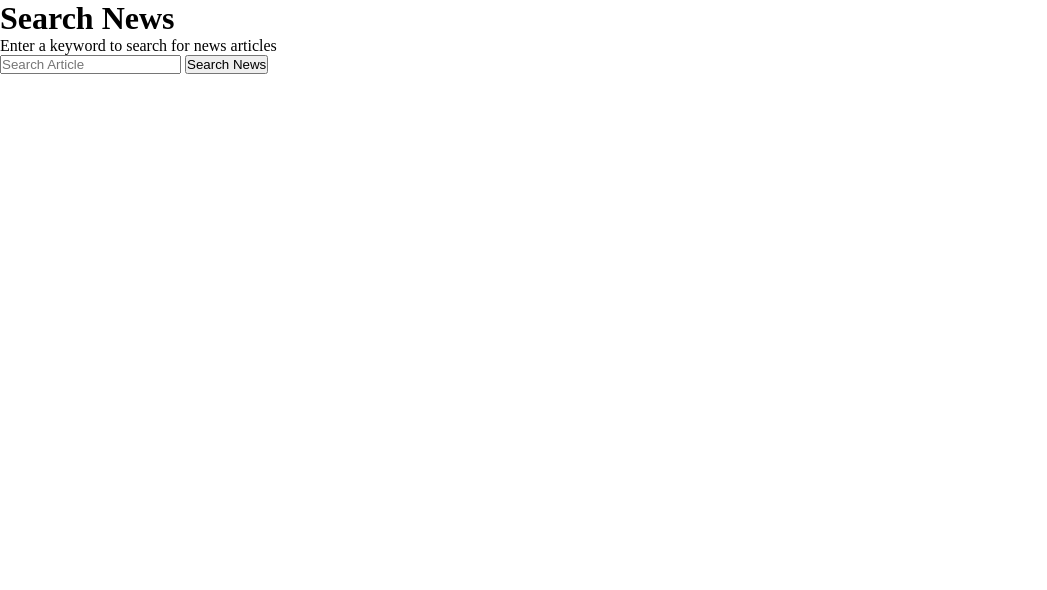
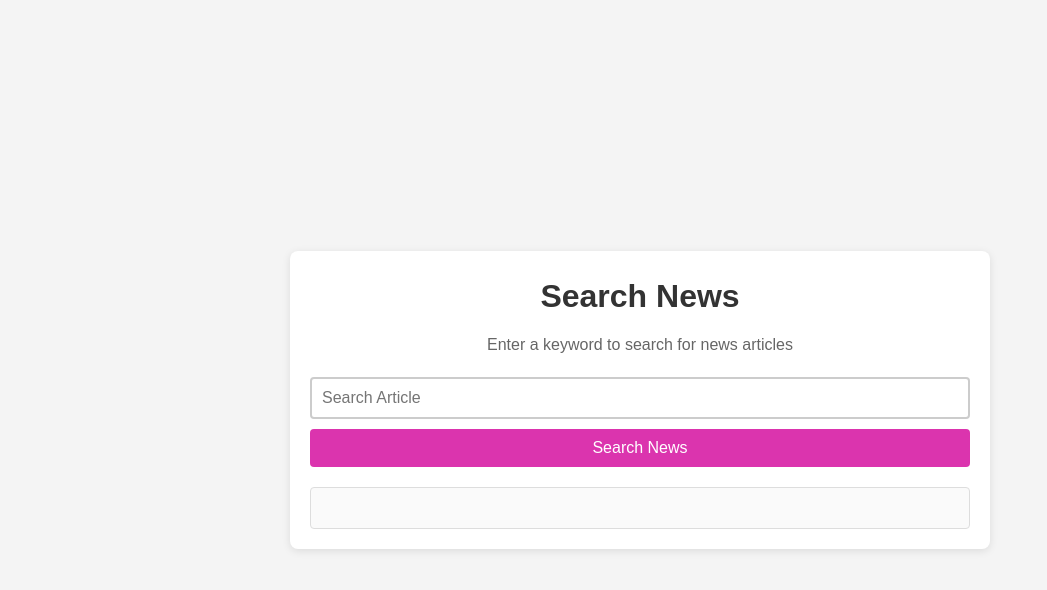
Before and after one commit to EugeniaDzadu/News-Website, a plain HTML site: page index.html in a window 1280 px wide. Shown: the whole page, without its empty margins (0-1047 px from the left). Drawn offline with Linux system fonts and the light colour scheme.

Commit message:
update: javascript

```diff
--- a/main.css
+++ b/main.css
@@ -1,9 +1,25 @@
-*{
+
+* {
     margin: 0;
     padding: 0;
+    box-sizing: border-box;
 }
 
-/* Loader styles */
+/* Body styling */
+body {
+    font-family: Arial, sans-serif;
+    line-height: 1.6;
+    background-color: #f4f4f4;
+    /* background-image: url(/image.png); */
+    background-position: none;
+    padding: 20px;
+    display: flex;
+    justify-content: center;
+    align-items: center;
+    min-height: 100vh;
+}
+
+/* Loader Styles */
 .loader {
     border: 6px solid #f3f3f3;
     border-radius: 50%;
@@ -13,13 +29,112 @@
     animation: spin 1s linear infinite;
     display: none;
     position: relative;
-    /* top: 15%;
+    top: 15%;
     left: 22%;
     transform: translate(-50%, -50%);
-    z-index: 200000; */
+    z-index: 200000;
 }
 
+/* This spins the loader */
 @keyframes spin {
     0% { transform: rotate(0deg); }
     100% { transform: rotate(360deg); }
 }
+
+
+
+/* Main content*/
+#content {
+    background: white;
+    padding: 20px;
+    border-radius: 8px;
+    box-shadow: 0 2px 8px rgba(0, 0, 0, 0.1);
+    max-width: 700px;
+    width: 150%;
+    text-align: center;
+}
+
+
+h1 {
+    margin-bottom: 10px;
+    color: #333;
+}
+
+
+p {
+    margin-bottom: 20px;
+    color: #666;
+}
+
+
+form {
+    display: flex;
+    flex-direction: column;
+    gap: 10px;
+}
+
+
+#searchNews {
+    padding: 10px;
+    font-size: 16px;
+    width: 100%;
+    border: 2px solid #ccc;
+    border-radius: 4px;
+    outline: none;
+    transition: border-color 0.3s ease;
+}
+
+#searchNews:focus {
+    border-color: #3498db;
+}
+
+#btnSearch {
+    padding: 10px;
+    font-size: 16px;
+    background-color: #db34ae;
+    color: white;
+    border: none;
+    border-radius: 4px;
+    cursor: pointer;
+    transition: background-color 0.3s ease;
+}
+
+#btnSearch:hover {
+    background-color: #c08ac1;
+}
+
+
+#previewContainer {
+    margin-top: 20px;
+    padding: 10px;
+    border: 1px solid #ddd;
+    border-radius: 4px;
+    background-color: #fafafa;
+    max-height: 300px;
+    overflow-y: auto;
+}
+
+
+#preview {
+    display: block;
+    white-space: pre-wrap;
+    overflow-wrap: break-word;
+    padding: 10px;
+    color: #333;
+}
+
+
+
+@media (max-width: 600px) {
+    body {
+        padding: 10px;
+    }
+
+    #content {
+        padding: 15px;
+    }
+
+    #searchNews, #btnSearch {
+        font-size: 14px;
+    }
+}
--- a/script.js
+++ b/script.js
@@ -34,8 +34,10 @@ newsForm.addEventListener('submit', function(event) {
 
             // Check if there are any articles returned
             if (data.articles && data.articles.length > 0) {
-                // Create a loop here through each article and show its title and description
+                // Create a loop through each article and show its title and description
                 data.articles.forEach(article => {
+                    // Check if the article contains "[Removed]" or has incomplete data
+                    if (!article.title.includes('[Removed]') && !article.description.includes('[Removed]')) {
                         const articleElement = document.createElement('div');
                         articleElement.innerHTML = `
                             <h3>${article.title}</h3>
@@ -44,6 +46,7 @@ newsForm.addEventListener('submit', function(event) {
                             <hr>`;
 
                         preview.appendChild(articleElement);
+                    }
                 });
             } else {
                 // No articles are found? Show a message
```
Also changed, not shown: image.png (added). Lines whose indentation alone changed are shown as unchanged.
